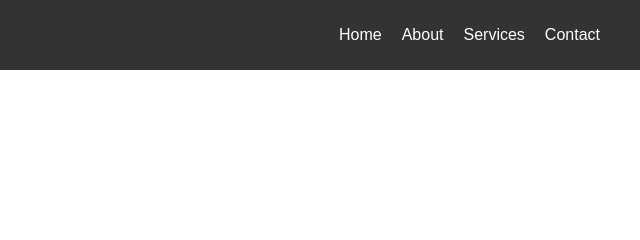
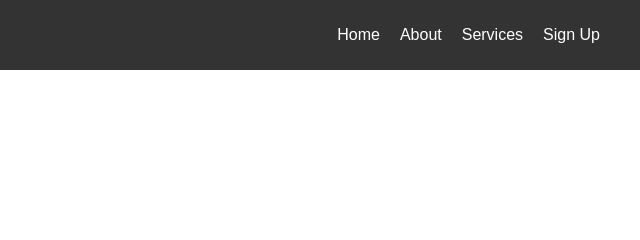
Before and after one commit to powerpaskal/LPW-Sample, a plain HTML site: page index.html in a window 1280 px wide. Shown: the top 240 px of the page, 640-1280 px from the left. Drawn offline with Linux system fonts and the light colour scheme.

Commit message:
Update index.html

```diff
--- a/index.html
+++ b/index.html
@@ -15,7 +15,7 @@
                 <li><a href="#home">Home</a></li>
                 <li><a href="#about">About</a></li>
                 <li><a href="#services">Services</a></li>
-                <li><a href="#contact">Contact</a></li>
+                <li><a href="https://lp.constantcontactpages.com/sl/13xiyAc/SignUpLPW">Sign Up</a></li>
             </ul>
         </nav>
     </header>
```
